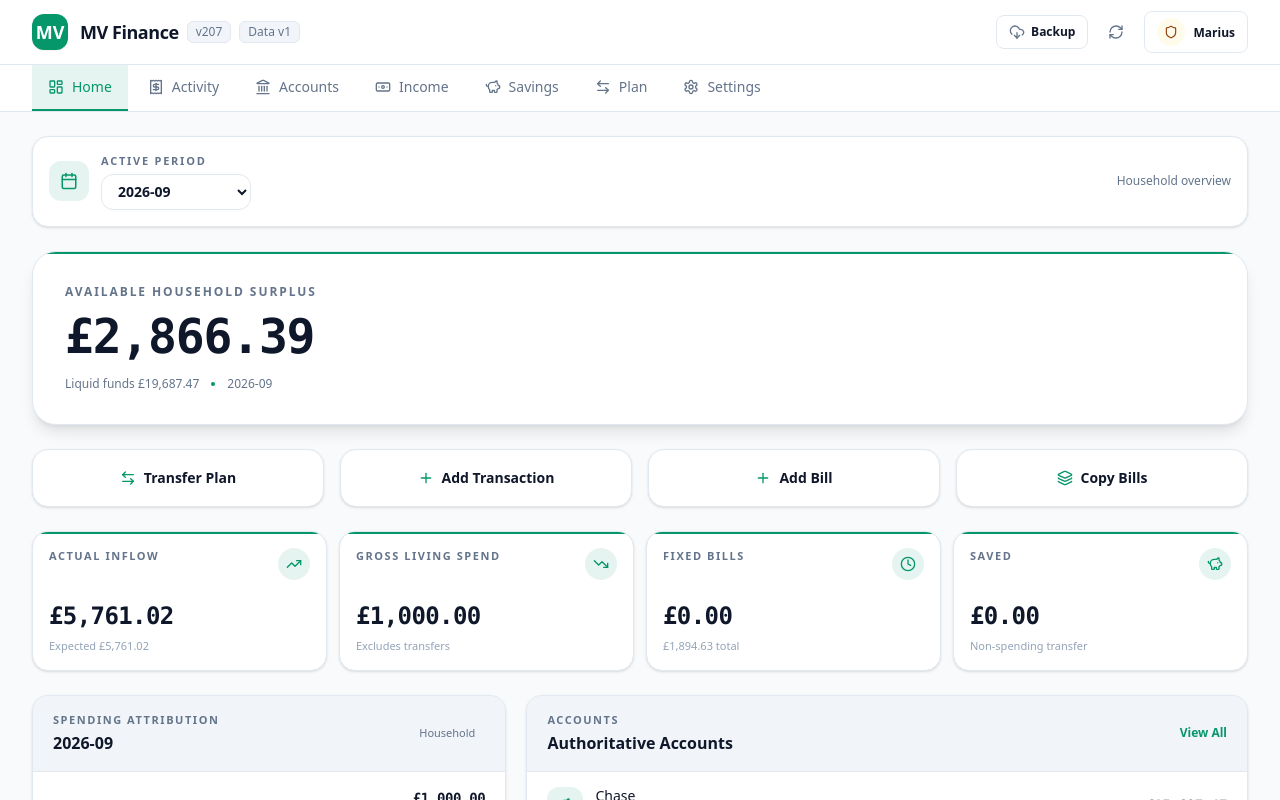
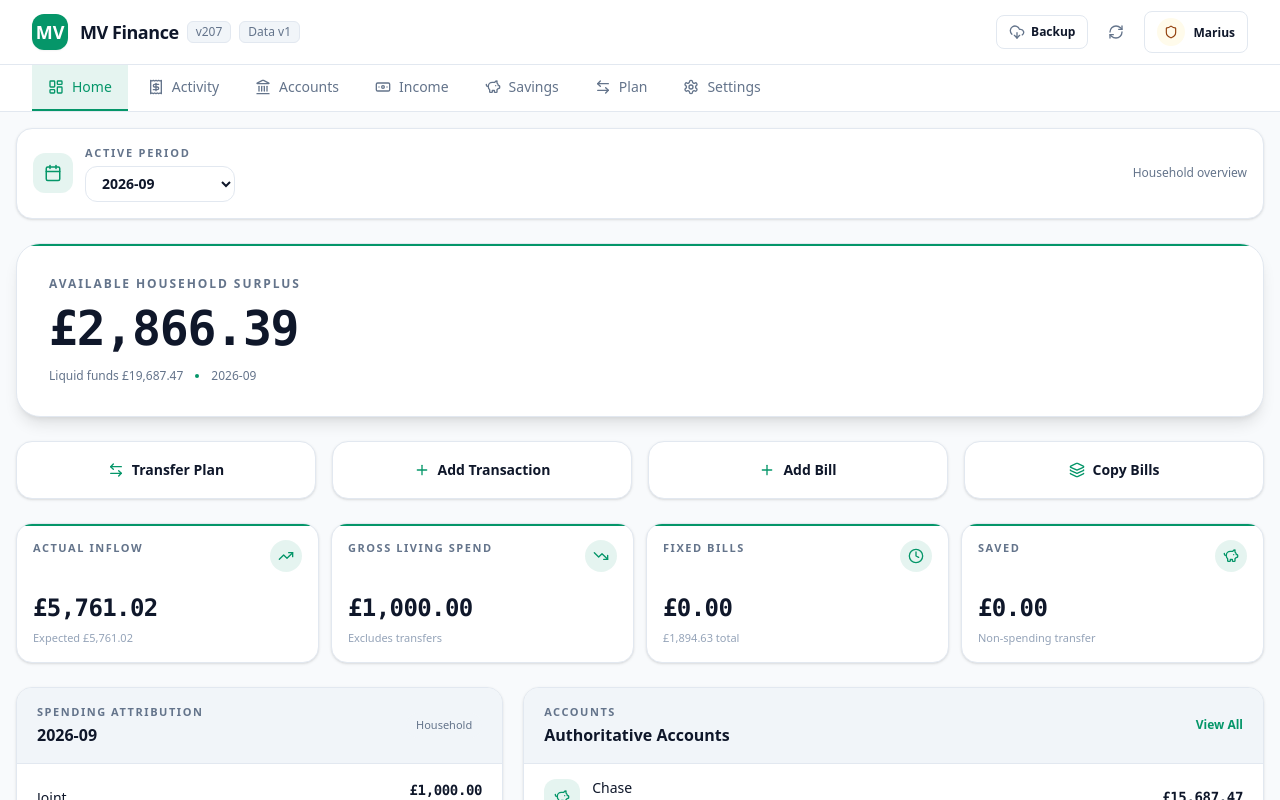
Before and after one commit to backtonemesis-cpu/MV, a React (Vite) app: page / in a window 1280 px wide. Shown: the top 800 px of the page. Built offline with nearby package versions, Linux system fonts and the light colour scheme.

Commit message:
Add global compact density shell

```diff
--- a/src/App.tsx
+++ b/src/App.tsx
@@ -698,7 +698,7 @@ export default function App() {
     : 0;
 
   return (
-    <div className="min-h-screen bg-app text-main flex flex-col font-sans transition-colors">
+    <div className="mv-density-root min-h-screen bg-app text-main flex flex-col font-sans transition-colors">
       {/* Top Header */}
       <Header
         session={session}
@@ -721,7 +721,7 @@ export default function App() {
       )}
 
       {/* Main Content Area */}
-      <main className="flex-1 min-w-0 max-w-7xl w-full mx-auto px-4 sm:px-6 lg:px-8 py-6 pb-20 sm:pb-8">
+      <main className="flex-1 min-w-0 w-full max-w-[1440px] mx-auto px-4 py-4 pb-20 sm:pb-5">
         {/* Error notification banner if any */}
         {error && (
           <div className="mb-6 p-4 rounded-2xl bg-danger-soft border border-danger text-danger text-xs flex items-center justify-between">
```
